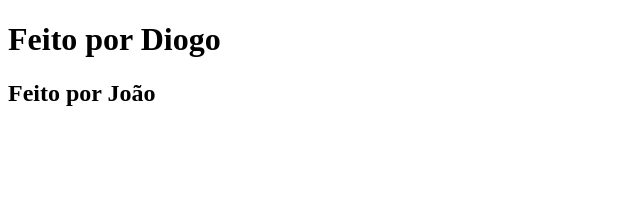
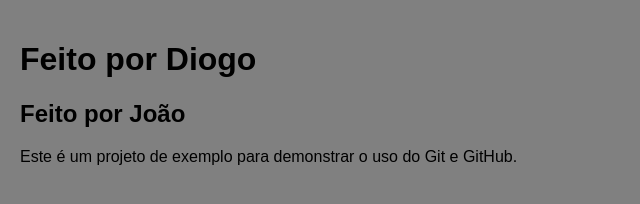
Before and after one commit to DiogojChagas/git.vscode, a plain HTML site: page index.html in a window 1280 px wide. Shown: the whole page, without its empty margins (0-640 px from the left). Drawn offline with Linux system fonts and the light colour scheme.

Commit message:
alterado cor fundo

```diff
--- a/index.html
+++ b/index.html
@@ -4,9 +4,11 @@
     <meta charset="UTF-8" />
     <meta name="viewport" content="width=device-width, initial-scale=1.0" />
     <title>Git e GitHub</title>
+    <link rel="stylesheet" href="styles.css" />
   </head>
   <body>
     <h1>Feito por Diogo</h1>
     <h2>Feito por João</h2>
+    <p>Este é um projeto de exemplo para demonstrar o uso do Git e GitHub.</p>
   </body>
 </html>
--- /dev/null
+++ b/styles.css
@@ -0,0 +1,6 @@
+body {
+  background-color: grey;
+  font-family: Arial, sans-serif;
+  margin: 0;
+  padding: 20px;
+}
```
